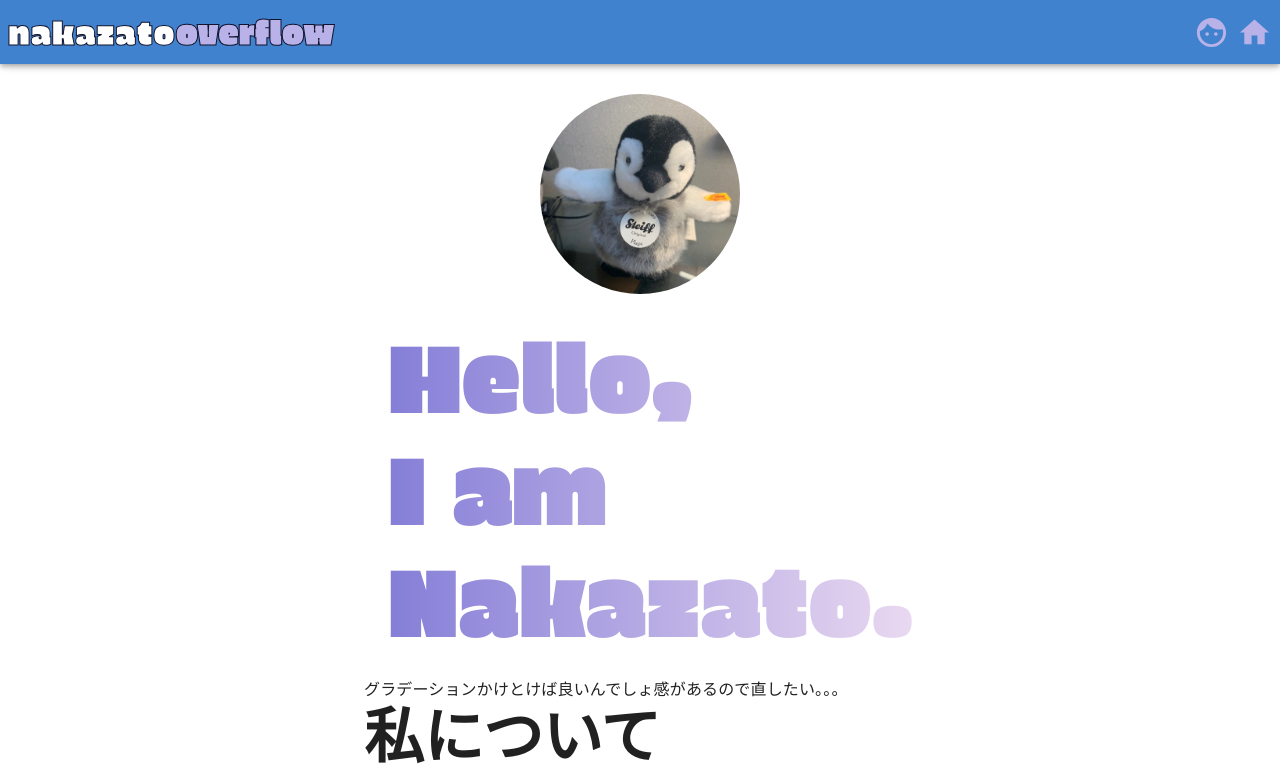
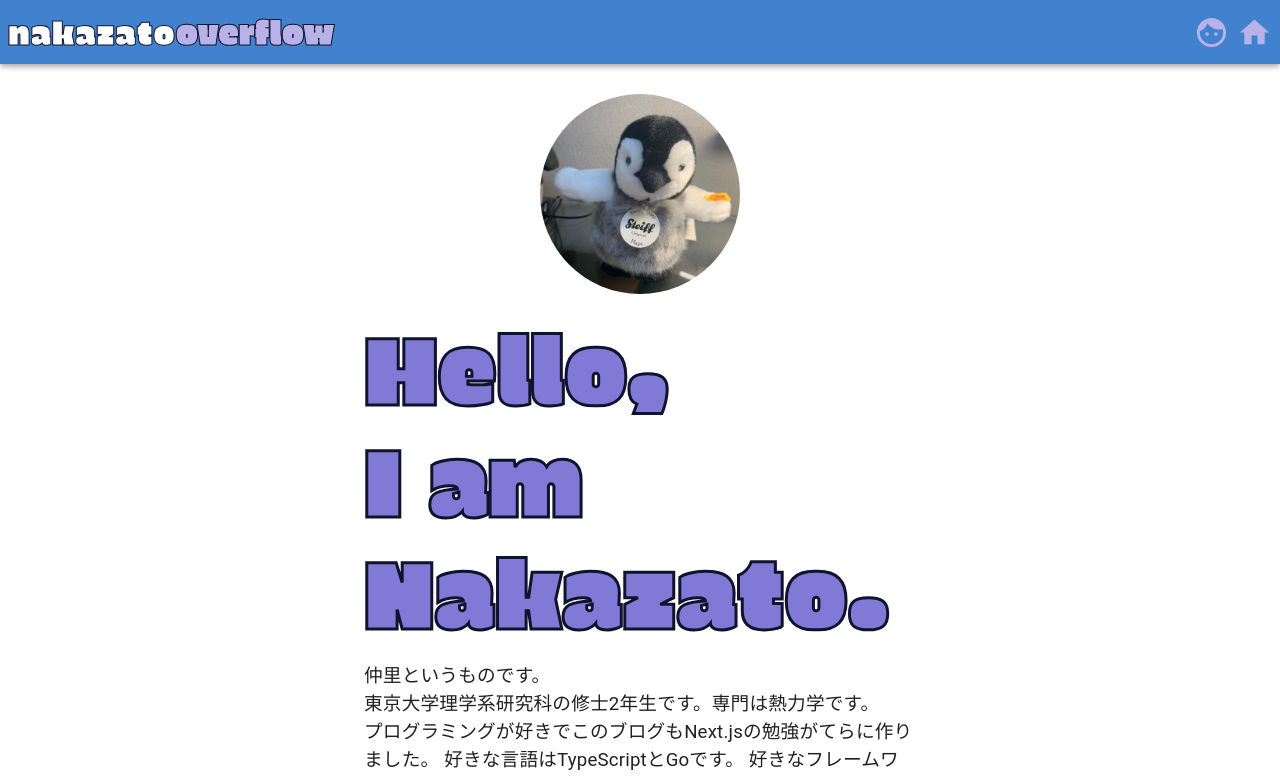
Before and after one commit to NakZMichael/blog, a Next.js app: page /about-me in a window 1280 px wide. Shown: the top 776 px of the page. Built offline with nearby package versions, Linux system fonts and the light colour scheme.

Commit message:
fix about me

```diff
--- a/components/Article/Headings.tsx
+++ b/components/Article/Headings.tsx
@@ -13,12 +13,10 @@ const useStyles = makeStyles(theme=>({
     heading1:{
         paddingBottom:theme.spacing(3),
         paddingTop:theme.spacing(3),
-        fontWeight:"bold",
     },
     heading2:{
         paddingBottom:theme.spacing(2),
         paddingTop:theme.spacing(2),
-        fontWeight:"bold",
     },
     heading3:{
         paddingBottom:theme.spacing(1),
@@ -49,7 +47,7 @@ export const Heading3 = ({children}:HeadingProps)=>{
     return (
         <div className={classes.heading3}>
             <div className={classes.pad} id={children[0]} />
-            <Typography variant="h5" component="h3">{children}</Typography>
+            <Typography variant="h5" component="h3" style={{fontWeight:"bold"}} >{children}</Typography>
         </div>
     )
 }
--- a/components/Layouts/Theme.ts
+++ b/components/Layouts/Theme.ts
@@ -17,7 +17,10 @@ let theme = createMuiTheme({
     },
     typography:{
       body1:{
-        fontSize:16
+        fontSize: '1.1rem',
+          '@media (min-width:600px)': {
+            fontSize: '1.2rem',
+          },
       }
     }
   });
--- a/components/PostList/PostItem.tsx
+++ b/components/PostList/PostItem.tsx
@@ -26,8 +26,8 @@ const useStyles = makeStyles(theme=>({
 export const PostItem = ({post}:PostProps)=>{
     const classes = useStyles()
     let description = post.content
-    if(description.length > 300 ){
-        description = description.substr(0,300) + ' ...'
+    if(description.length > 200 ){
+        description = description.substr(0,200) + ' ...'
     }
     return (
         <Link href={post.slug}>
--- a/pages/about-me.tsx
+++ b/pages/about-me.tsx
@@ -8,16 +8,13 @@ const useStyles = makeStyles(theme=>({
         // textAlign:"center"
     },
     heading:{
-        color: theme.palette.primary.dark,
-        background: `-webkit-linear-gradient(0deg, ${theme.palette.primary.dark}, rgb(234,217,241))`,
-        WebkitBackgroundClip: "text",
-        WebkitTextFillColor: "transparent",
-        // textAlign:"center",
-        padding:theme.spacing(3)
+        paddingTop:theme.spacing(2),
+        paddingBottom:theme.spacing(2),
+        color:theme.palette.primary.dark,
+        WebkitTextStroke:"3px rgb(16,19,46)",
     },
     image:{
         borderRadius:"50%",
-        paddingTop:theme.spacing(3)
     }
 }))
 
@@ -40,12 +37,6 @@ export default function AboutMe(){
                      Hello, <br/>I am <br/> Nakazato.
                 </Typography>
                 <Typography variant="body1">
-                    グラデーションかけとけば良いんでしょ感があるので直したい。。。
-                </Typography>
-                <Typography variant="h2" style={{fontWeight:"bold",paddingBottom:"20px"}}>
-                    私について
-                </Typography>
-                <Typography variant="body1">
                     仲里というものです。
                 </Typography>
                 <Typography variant="body1">
```
Also changed, not shown: components/Article/CustomList.tsx (+6 -1 lines).
